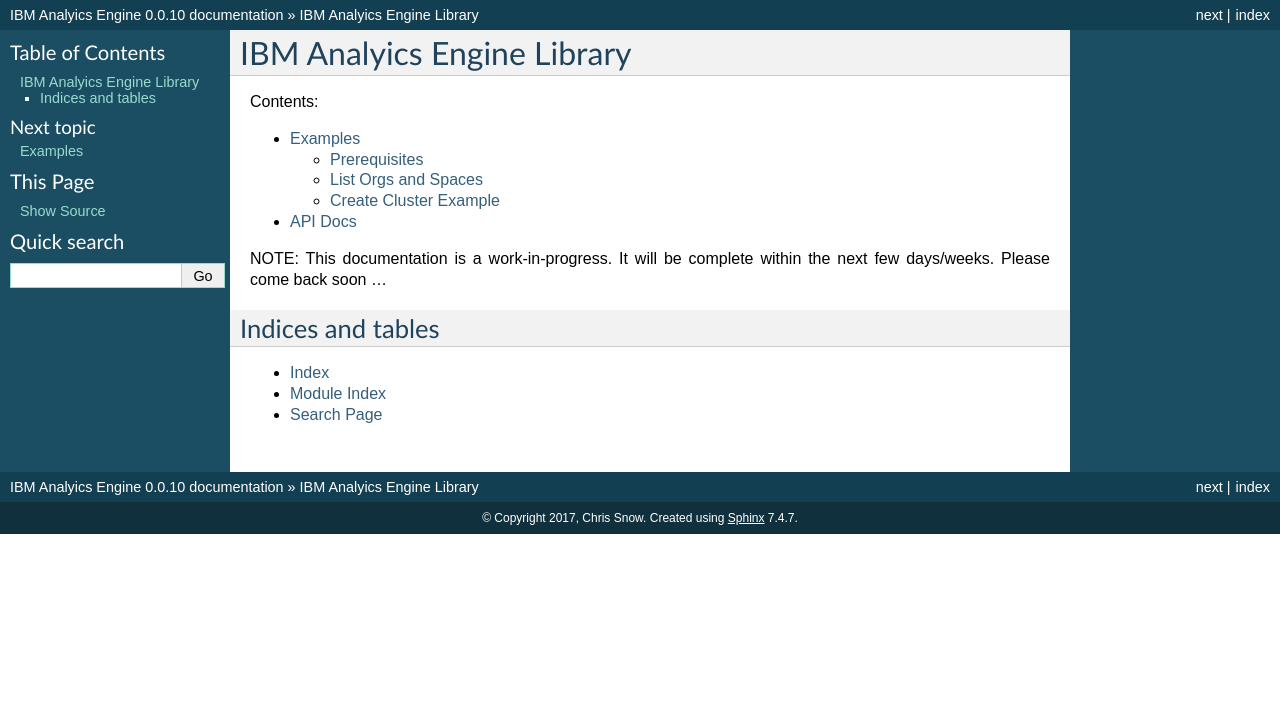
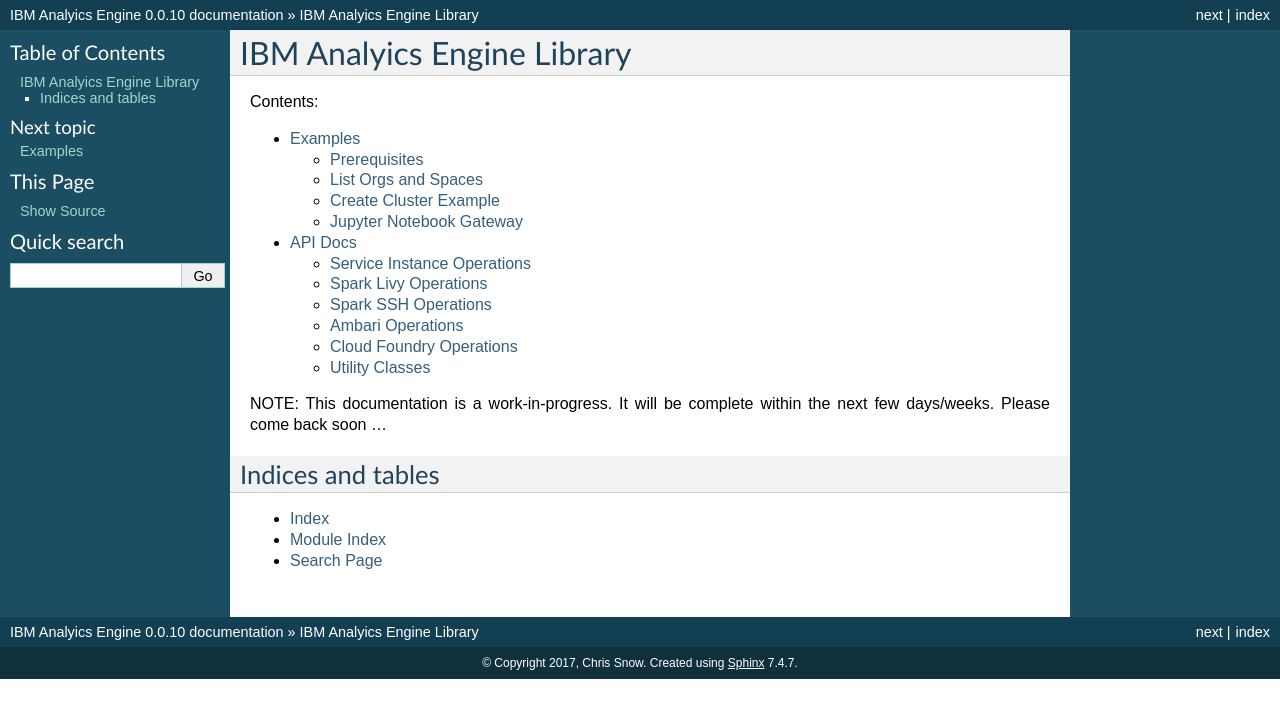
Before and after one commit to snowch/ibm-analytics-engine-python, a Sphinx documentation site: the page built from docs/index.rst, in a window 1280 px wide. Shown: the top 718 px of the page. Built offline with Sphinx 7.4.7, drawn with Linux system fonts in a browser that asks for light colours.

Commit message:
add more docs

```diff
--- a/docs/apidocs.rst
+++ b/docs/apidocs.rst
@@ -4,11 +4,45 @@
 
 .. automodule:: ibm_analytics_engine
 
+===========================
+Service Instance Operations
+===========================
+
+Lifecycle operations for an IAE service instance.
+
 .. autoclass:: IAE
     :members: __init__, clusters
 
-.. autoclass:: IAEServicePlanGuid
-    :members:
+More api docs coming soon ...
+
+=====================
+Spark Livy Operations
+=====================
+
+Not implemented yet.
+
+====================
+Spark SSH Operations
+====================
+
+Not implemented yet.
+
+=================
+Ambari Operations
+=================
+
+Not implemented yet.
+
+========================
+Cloud Foundry Operations
+========================
 
 .. autoclass:: CloudFoundryAPI
     :members: __init__
+
+===============
+Utility Classes
+===============
+
+.. autoclass:: IAEServicePlanGuid
+    :members:
```
Also changed, not shown: docs/examples.rst (+8 -0 lines), 1 other file.
